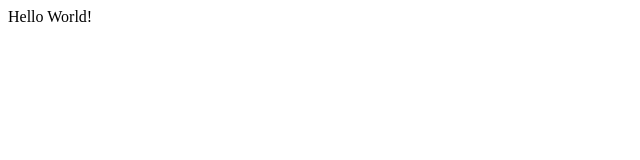
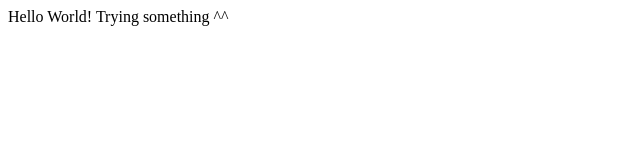
Before and after one commit to nkesgin/me, a plain HTML site: page index.html in a window 1280 px wide. Shown: the whole page, without its empty margins (0-640 px from the left). Drawn offline with Linux system fonts and the light colour scheme.

Commit message:
index updated

```diff
--- a/index.html
+++ b/index.html
@@ -3,6 +3,7 @@
     <title>Nurhan</title>
   </head>
   <body>
-    Hello World!
+   Hello World!
+   Trying something ^^
   </body>
 </html>
```
